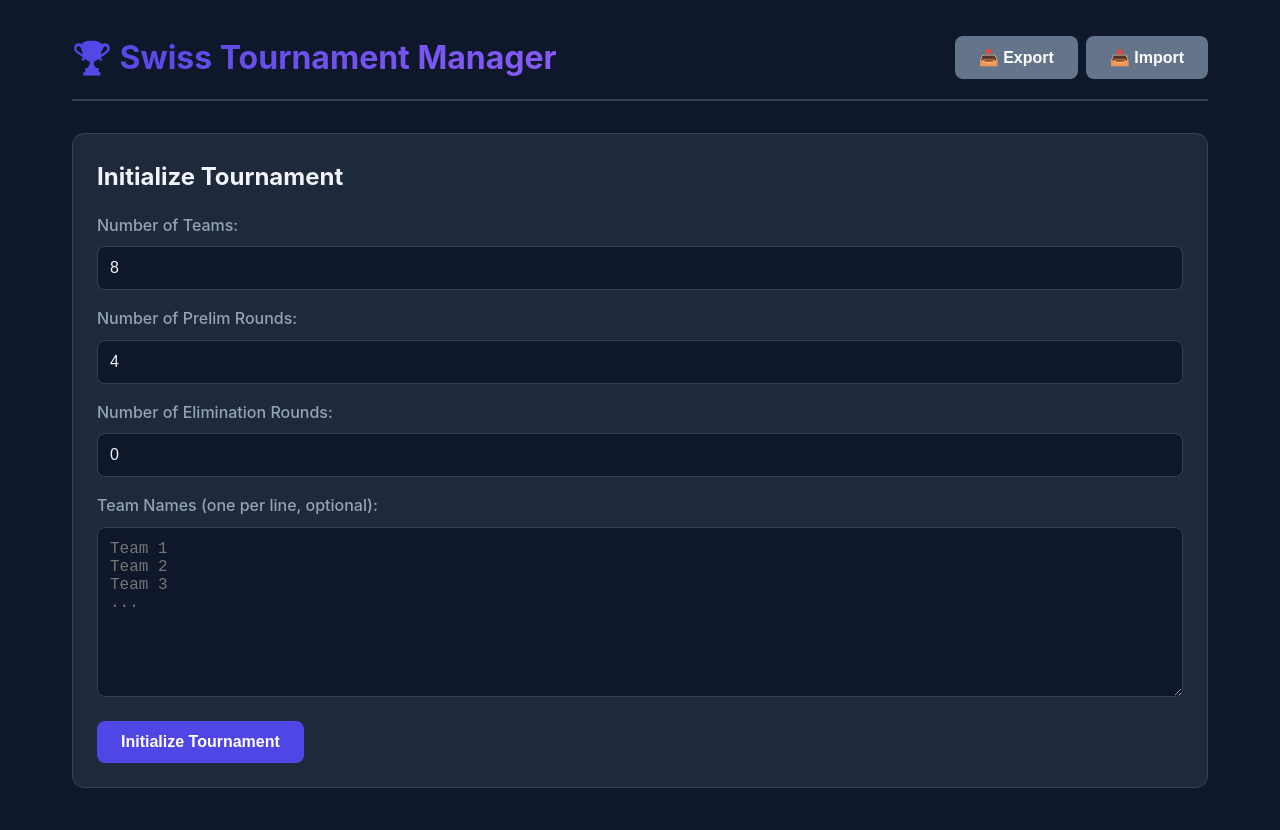
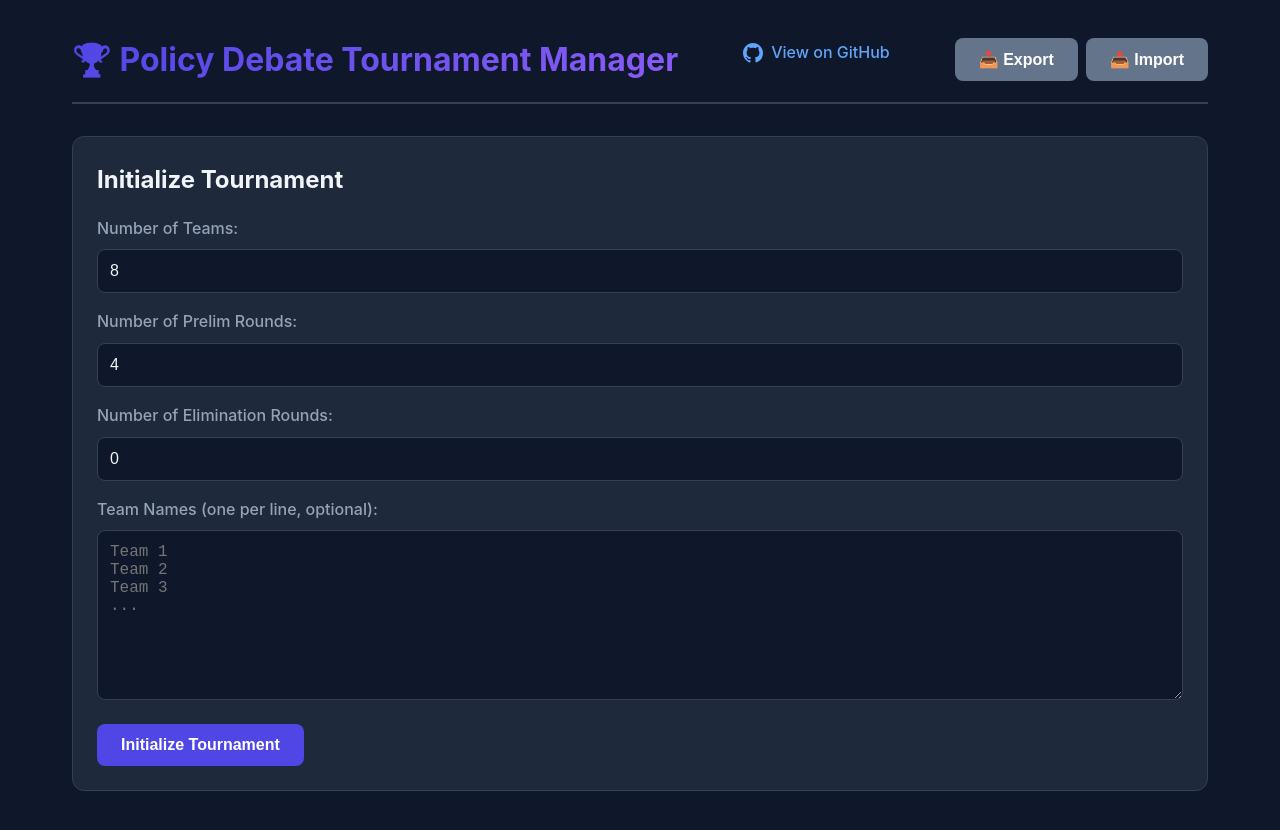
Before and after one commit to iceboxcoldice/swiss_tournament_sim, a plain HTML site: page docs/manager/index.html in a window 1280 px wide. Drawn offline with Linux system fonts and the light colour scheme.

Commit message:
Add GitHub link and update title to Policy Debate Tournament Manager

```diff
--- a/docs/manager/index.html
+++ b/docs/manager/index.html
@@ -4,14 +4,25 @@
 <head>
     <meta charset="UTF-8">
     <meta name="viewport" content="width=device-width, initial-scale=1.0">
-    <title>Swiss Tournament Manager</title>
+    <title>Policy Debate Tournament Manager</title>
     <link rel="stylesheet" href="styles.css">
 </head>
 
 <body>
     <div class="container">
         <header>
-            <h1>🏆 Swiss Tournament Manager</h1>
+            <h1>🏆 Policy Debate Tournament Manager</h1>
+            <div style="text-align: center; margin-top: 0.5rem; margin-bottom: 1rem;">
+                <a href="https://github.com/iceboxcoldice/swiss_tournament_sim" target="_blank"
+                    style="color: #60a5fa; text-decoration: none; font-weight: 500; display: inline-flex; align-items: center; gap: 0.5rem;">
+                    <svg height="20" width="20" viewBox="0 0 16 16" fill="currentColor">
+                        <path
+                            d="M8 0C3.58 0 0 3.58 0 8c0 3.54 2.29 6.53 5.47 7.59.4.07.55-.17.55-.38 0-.19-.01-.82-.01-1.49-2.01.37-2.53-.49-2.69-.94-.09-.23-.48-.94-.82-1.13-.28-.15-.68-.52-.01-.53.63-.01 1.08.58 1.23.82.72 1.21 1.87.87 2.33.66.07-.52.28-.87.51-1.07-1.78-.2-3.64-.89-3.64-3.95 0-.87.31-1.59.82-2.15-.08-.2-.36-1.02.08-2.12 0 0 .67-.21 2.2.82.64-.18 1.32-.27 2-.27.68 0 1.36.09 2 .27 1.53-1.04 2.2-.82 2.2-.82.44 1.1.16 1.92.08 2.12.51.56.82 1.27.82 2.15 0 3.07-1.87 3.75-3.65 3.95.29.25.54.73.54 1.48 0 1.07-.01 1.93-.01 2.2 0 .21.15.46.55.38A8.013 8.013 0 0016 8c0-4.42-3.58-8-8-8z">
+                        </path>
+                    </svg>
+                    View on GitHub
+                </a>
+            </div>
             <div class="header-actions">
                 <button id="exportBtn" class="btn btn-secondary">📥 Export</button>
                 <button id="importBtn" class="btn btn-secondary">📤 Import</button>
```
